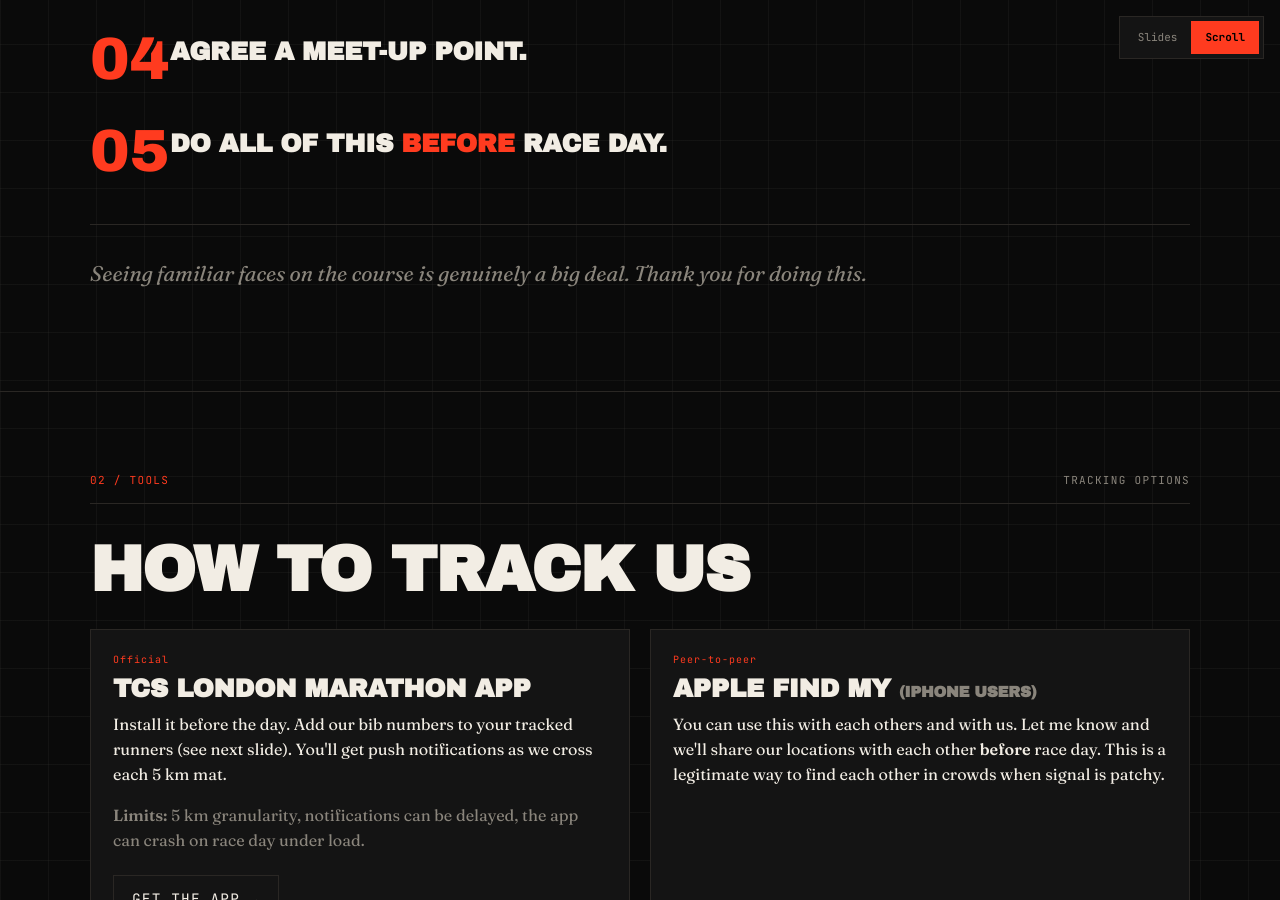
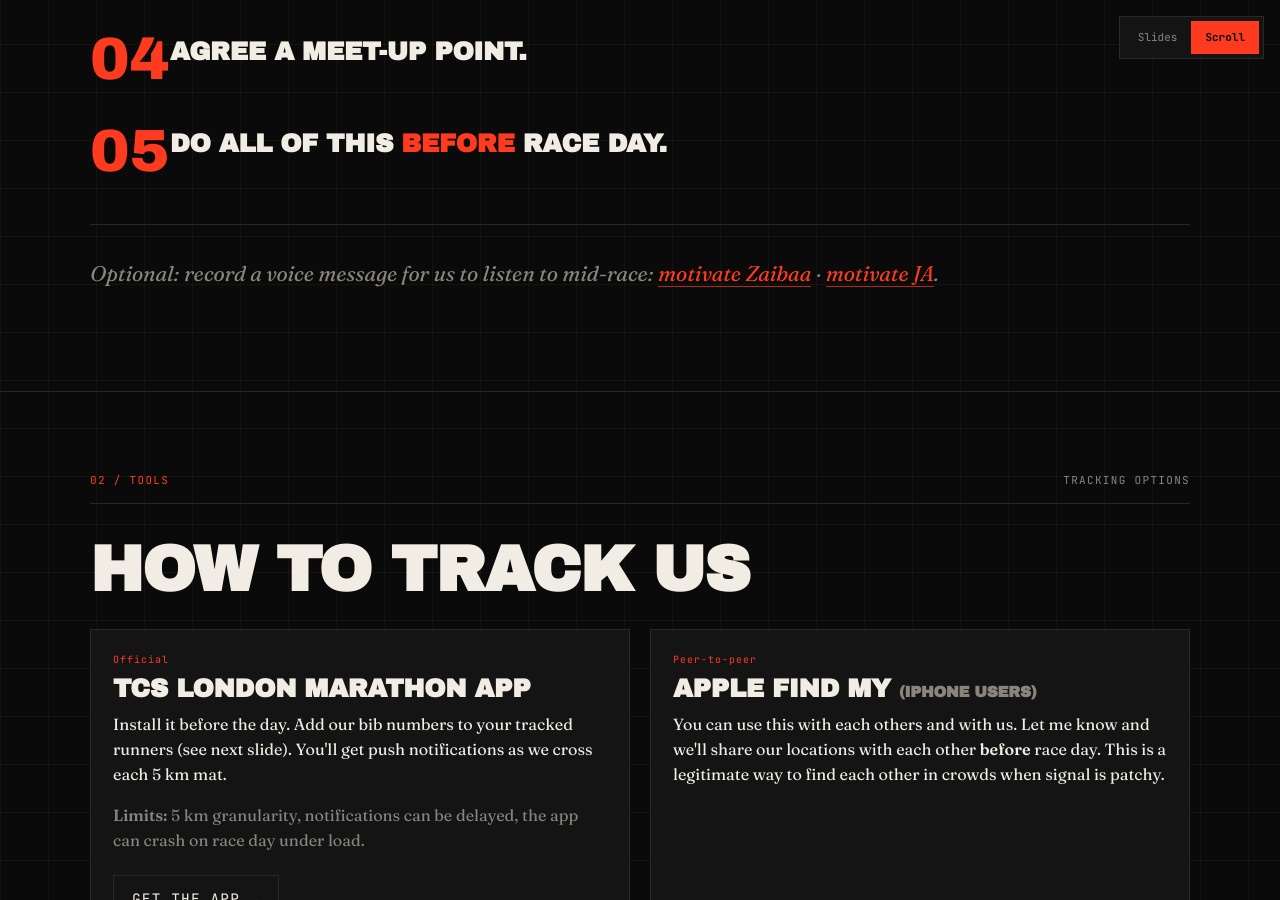
Before and after one commit to alonsoJASL/alonsojasl.github.io, a Jekyll site: the page marathon_spectator_briefing.html, which Jekyll copies as it is, in a window 1280 px wide and 900 px high, scrolled down 1348 px. Built offline with Jekyll 4.4.1, drawn with Linux system fonts in a browser that asks for light colours.

Commit message:
briefing

```diff
--- a/marathon_spectator_briefing.html
+++ b/marathon_spectator_briefing.html
@@ -694,7 +694,10 @@
 
             <div class="divider"></div>
 
-            <p class="lead">Seeing familiar faces on the course is genuinely a big deal. Thank you for doing this.</p>
+            <p class="lead">Optional: record a voice message for us to listen to mid-race:
+                <a href="https://runwithrally.com/r/f8e883b05432" target="_blank" rel="noopener">motivate Zaibaa</a> ·
+                <a href="https://runwithrally.com/r/16b5f39abdbc" target="_blank" rel="noopener">motivate JA</a>.
+            </p>
         </div>
     </section>
 
```
